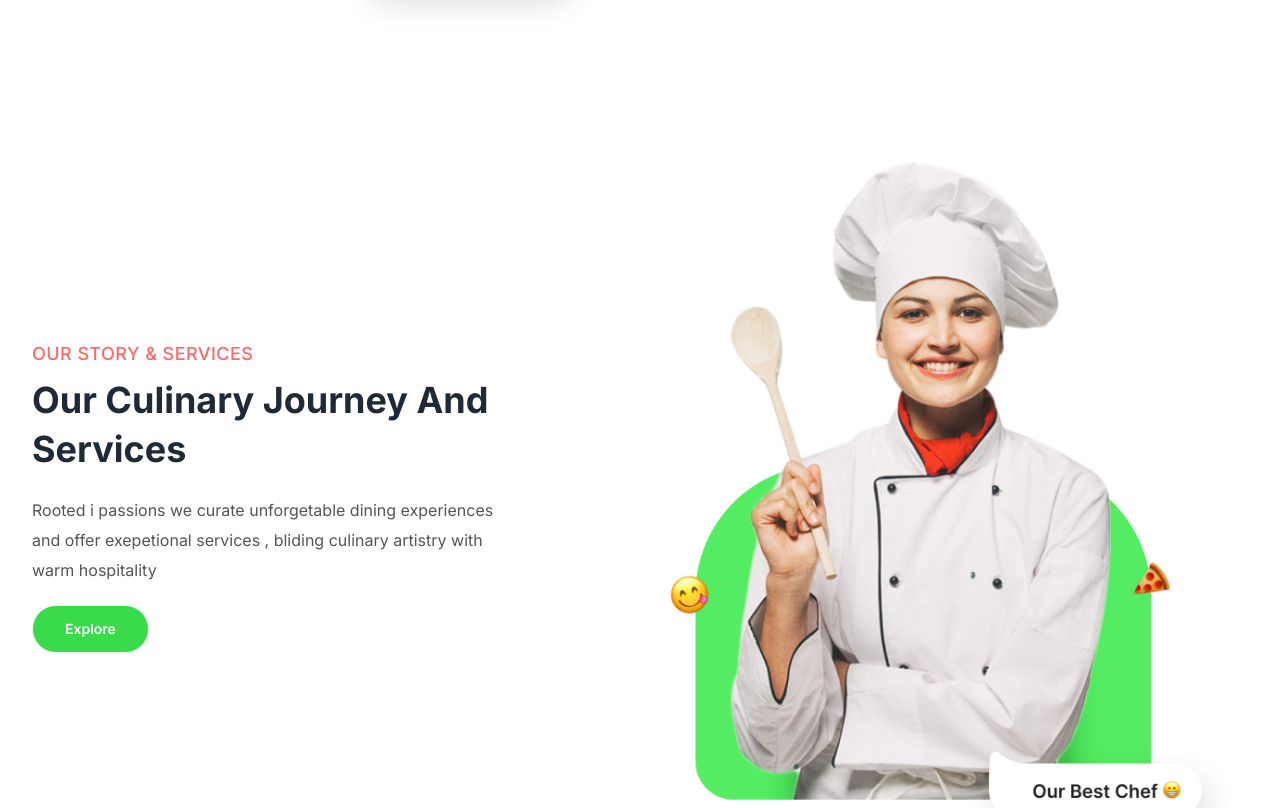
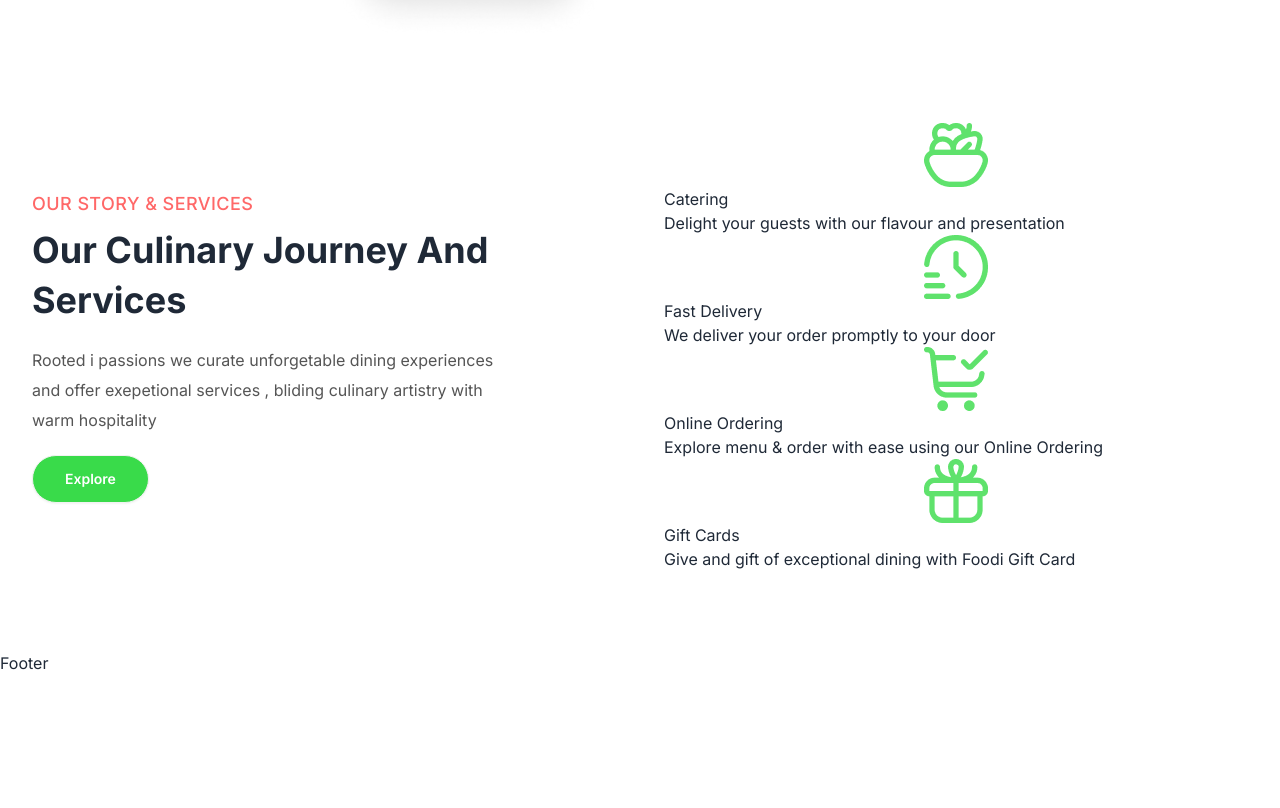
Before and after one commit to AryaSegara/Project-Restaurant--MERN-, a React (Vite) app in the folder frontend/: page / in a window 1280 px wide. Shown: the part 2760-3568 px from the top of the page. After the commit the page ends 3435 px from the top, so only its background shows below. Built offline with nearby package versions, Linux system fonts and the light colour scheme.

Commit message:
ourservice

```diff
--- a/frontend/src/pages/home/OurServices.jsx
+++ b/frontend/src/pages/home/OurServices.jsx
@@ -48,7 +48,18 @@ export default function OurServices() {
 
         {/* images */}
         <div className="md:w-1/2">
-          <img src="/images/home/testimonials/testimonials.png" alt="" />
+          <div>
+            {
+              serviceList.map((service) => (
+                <div key={service.id}>
+                  <img src={service.image} alt="" className="mx-auto"/>
+                  <h5>{service.title}</h5>
+                  <p>{service.des}</p>
+
+                </div>
+              ))
+            }
+          </div>
         </div>
       </div>
     </div>
```
